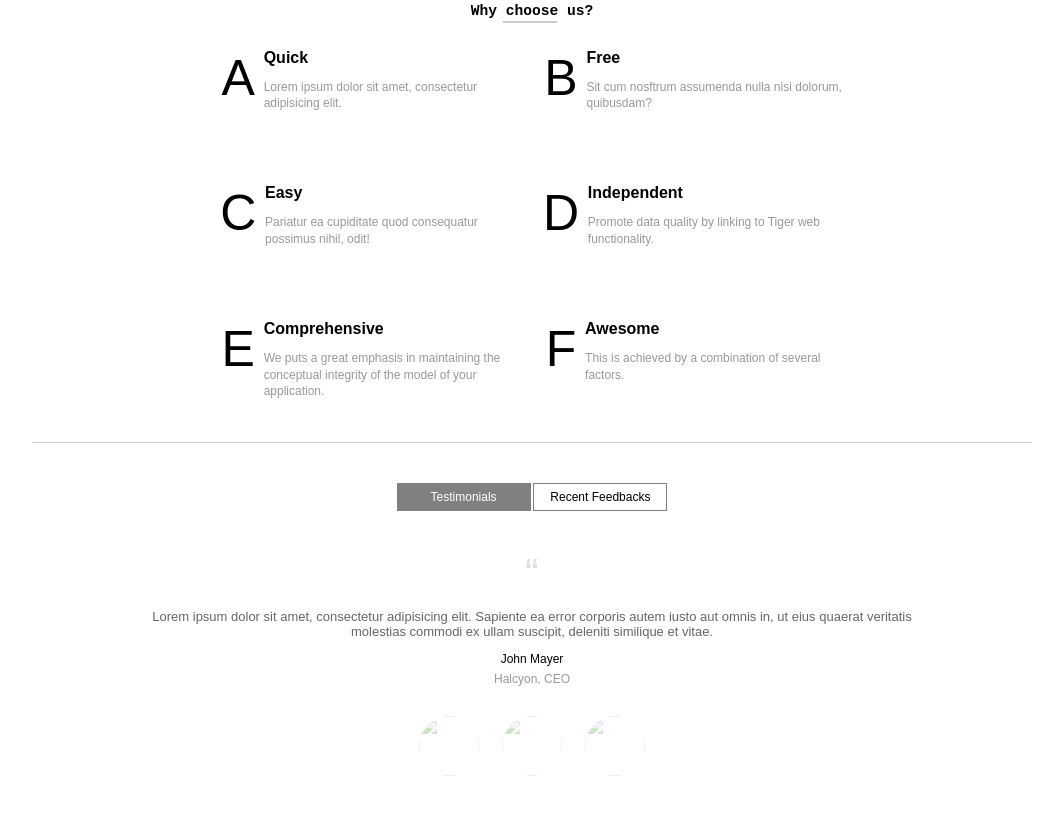
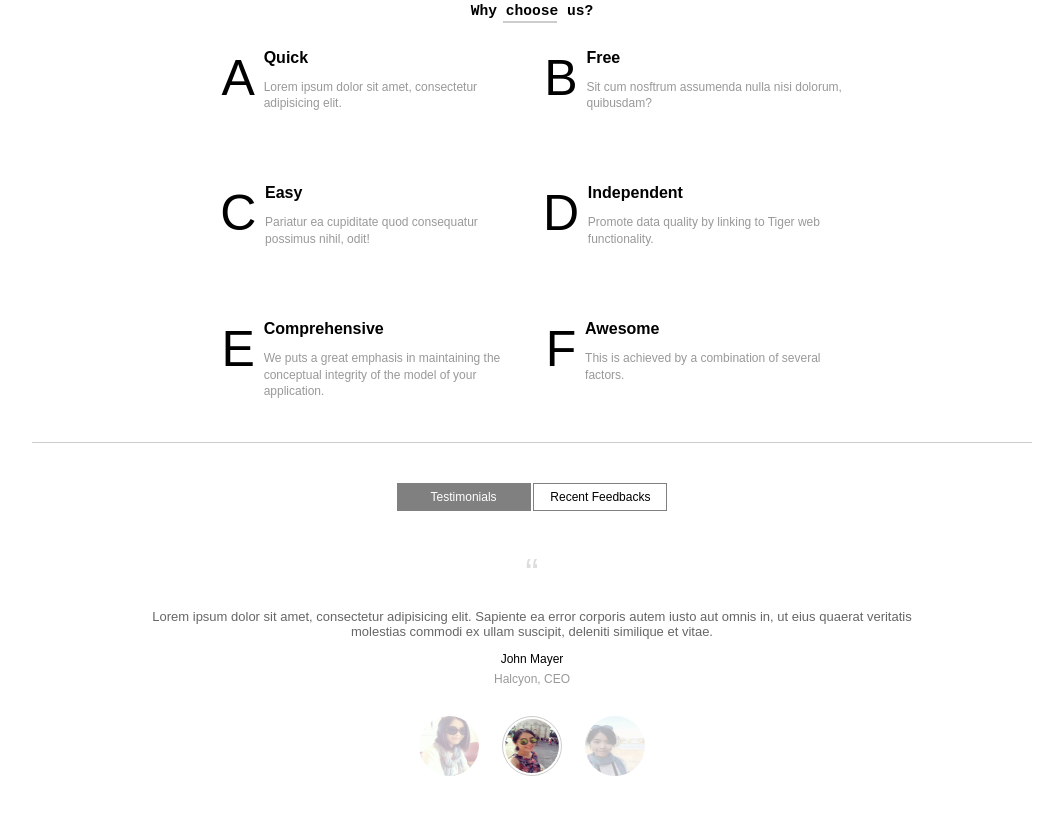
Before and after one commit to HiGrace/HiGrace.github.io, a plain HTML site: page index.html in a window 1280 px wide. Shown: the part 743-1557 px from the top of the page, without its empty margins (108-1171 px from the left). Drawn offline with Linux system fonts and the light colour scheme.

Commit message:
add photo

```diff
--- a/index.html
+++ b/index.html
@@ -127,9 +127,9 @@
             <span>Halcyon, CEO</span>
         </div>
         <div class="people-list">
-            <img src="" alt="">
-            <img src="" alt="">
-            <img src="" alt="">
+            <img src="image/IMG_1.JPG" alt="">
+            <img class="active" src="image/IMG_2.JPG" alt="">
+            <img src="image/IMG_3.JPG" alt="">
         </div>
     </section>
 </body>
```
